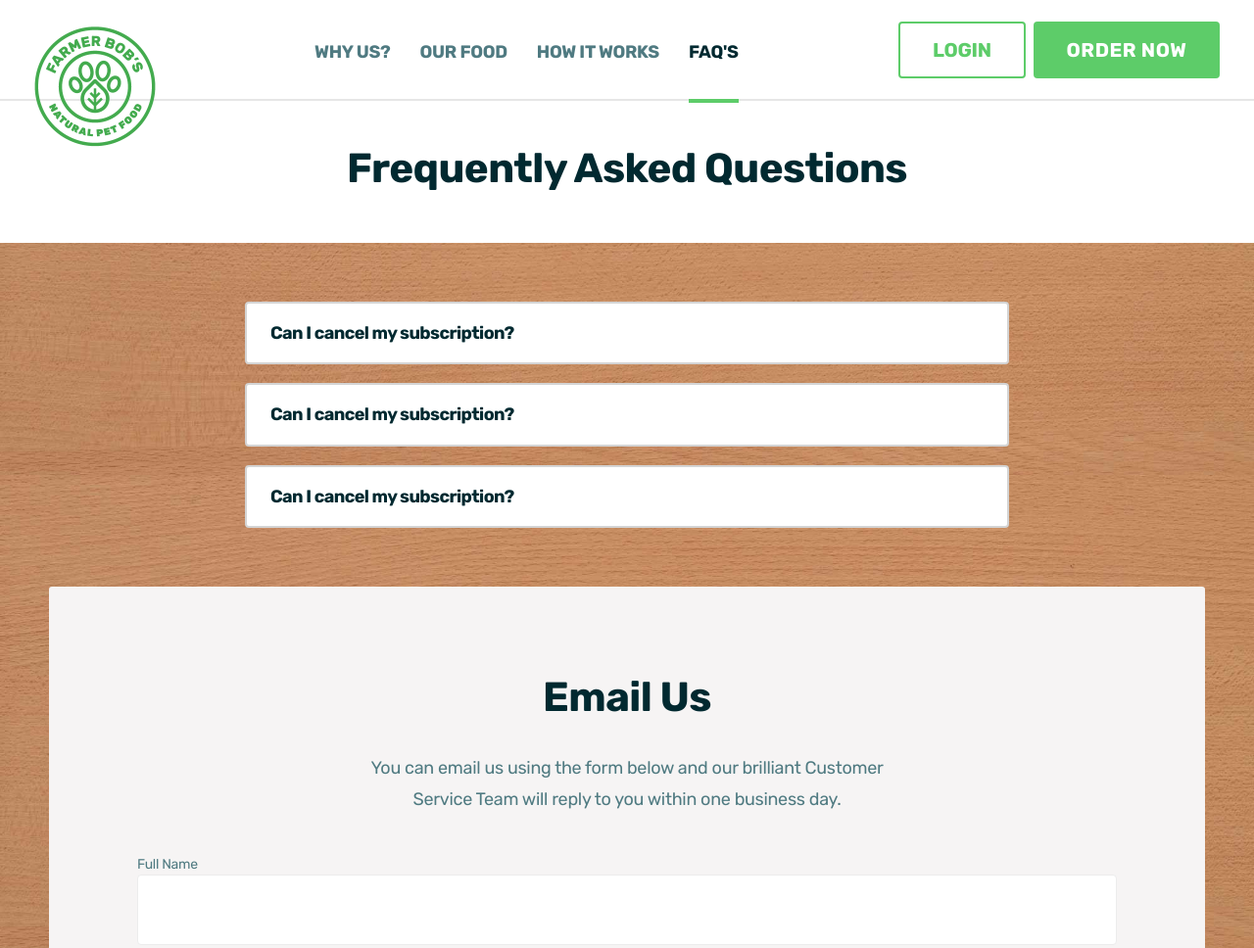
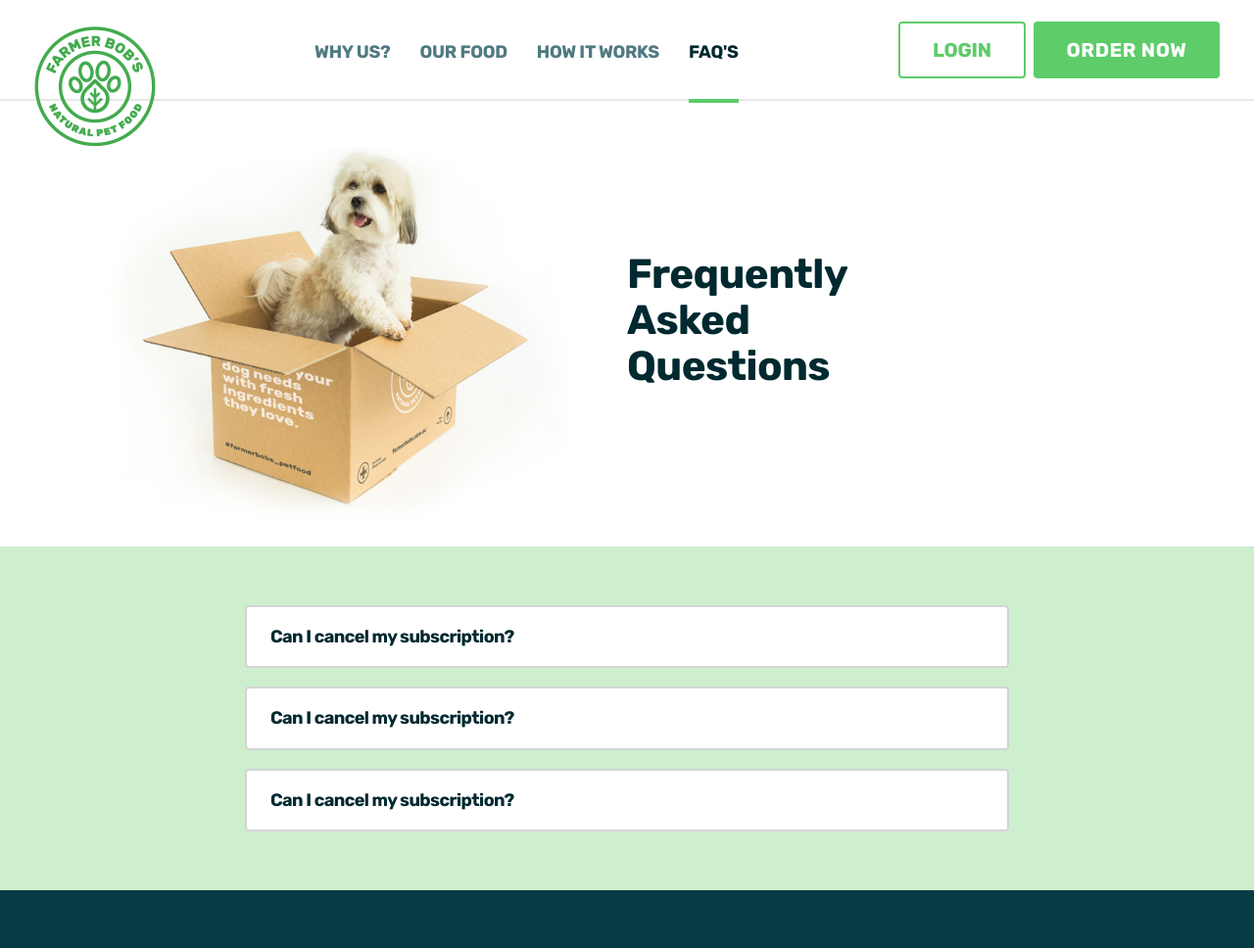
Before and after one commit to mattvernon/farmerbobs, a plain HTML site: page faqs.html in a window 1280 px wide. Shown: the top 968 px of the page at 98% size. Drawn offline with nearby package versions, Linux system fonts and the light colour scheme.

Commit message:
update faqs page

```diff
--- a/faqs.html
+++ b/faqs.html
@@ -52,7 +52,12 @@
 
 	<section id="faqsIntro">
 		<div class="wrapper">
-			<h1>Frequently Asked Questions</h1>
+			<div class="half">
+				<h1>Frequently Asked Questions</h1>
+			</div>
+			<div class="half">
+				<img src="ui/images/faqs-hero.jpg" alt="Dog in a box" />
+			</div>
 		</div>
 	</section>
 
--- a/ui/css/desktop.css
+++ b/ui/css/desktop.css
@@ -424,27 +424,12 @@ nav a:hover {
 
 
 /***** FAQs *****/
-.faqsBg {
-	background: url(../images/wood-bg.jpg) repeat-y 0 0;
-	background-size: 100% auto;
-}
-.faqsBg header,
-.faqsBg #faqsIntro {
-	background: #fff;
-}
 #faqsIntro {
 	margin-top: -46px;
 	padding-top: 46px;
 }
-#faqs {
-	background: none;
-}
 #emailForm {
-	max-width: 1180px;
 	margin: 0 auto 55px auto;
-	-moz-border-radius:3px;
-	border-radius:3px;
-	-webkit-border-radius:3px;
 	padding: 0;
 }
 #emailForm .wrapper {
--- a/ui/css/global.css
+++ b/ui/css/global.css
@@ -1019,32 +1019,65 @@ ul#benefitList {
 #faqsIntro {
 	text-align: center;
 	padding: 0px 0 20px 0;
+
+	font-size: 0;
+}
+#faqsIntro .half {
+	display: inline-block;
+	vertical-align: middle;
+	width: 100%;
+
+	text-align: center;
+}
+#faqsIntro .half img {
+	width: 80%;
+	margin-left: auto;
+	margin-right: auto;
 }
 #faqs {
 	padding: 12px 0;
-	background: url(../images/wood-bg-mob.jpg) repeat-y 0 0;
-	background-size: 100% auto;
+	background-color: #CDEFCE;
 }
 .question {
 	background-color: #ffffff;
 	border: solid 2px #d4d4d4;
-	-moz-border-radius:4px;
-	border-radius:4px;
-	-webkit-border-radius:4px;
+	-moz-border-radius: 4px;
+	border-radius: 4px;
+	-webkit-border-radius: 4px;
 	margin: 0 0 12px 0;
+	overflow: hidden;
+
+	transition: background-color 150ms ease-out;
+}
+.question:hover {
+	background-color: #F1F1F1;
 }
 .question:last-child {
 	margin-bottom: 0;
 }
 .question h2 {
+	position: relative;
 	font-size: 14px;
 	padding: 17px;
 	margin: 0;
 	cursor: pointer;
 }
+.question h2::after {
+	content: '';
+
+	position: absolute;
+	left: 0;
+	right: 0;
+	bottom: -2px;
+
+	width: 100%;
+	height: 2px;
+
+	background-color: #d4d4d4;
+}
 .answer {
 	display: none;
-	padding: 0 17px;
+	padding: 10px 17px 0;
 }
 
 
@@ -1052,10 +1085,11 @@ ul#benefitList {
 
 /***** Email Form *****/
 #emailForm {
-	background-color: #f6f4f4;
+	background-color: #073C46;
 	padding: 40px 0 20px 0;
 }
 #emailForm h2 {
+	color: #ffffff;
 	text-align: center;
 }
 #emailForm p {
@@ -1072,12 +1106,20 @@ ul#benefitList {
 #emailForm li:last-child {
 	margin-bottom: 0;
 }
-#emailForm input,
+#emailForm label {
+	display: block;
+	margin-bottom: 5px;
+
+	color: #ffffff;
+}
+#emailForm input[type='text'],
+#emailForm input[type='email'],
 #emailForm textarea {
 	width: 100%;
 	border: solid 1px #ececec;
 }
 #emailForm input[type=submit] {
+	width: 100%;
 	max-width: 285px;
 	margin: 0 auto;
 	display: block;
--- a/ui/css/tablet.css
+++ b/ui/css/tablet.css
@@ -599,13 +599,23 @@ ul#benefitList {
 }
 
 /***** FAQs *****/
+#faqsIntro .half {
+	width: 50%;
+}
+#faqsIntro .half:first-child {
+	/*margin-left: 50%;*/
+}
+#faqsIntro .half:last-child {
+	margin-left: -100%;
+}
 #faqsIntro h1 {
+	width: 50%;
+
+	text-align: left;
 	font-size: 42px;
 }
 #faqs {
 	padding: 60px 0;
-	background: url(../images/wood-bg.jpg) repeat-y 0 0;
-	background-size: 100% auto;
 }
 .question {
 	max-width: 780px;
@@ -616,7 +626,7 @@ ul#benefitList {
 	padding: 20px 24px;
 }
 .answer {
-	padding: 0 24px;
+	padding: 15px 24px 0;
 }
 .answer p {
 	font-size: 16px;
```
Also changed, not shown: ui/images/faqs-hero.jpg (added).
